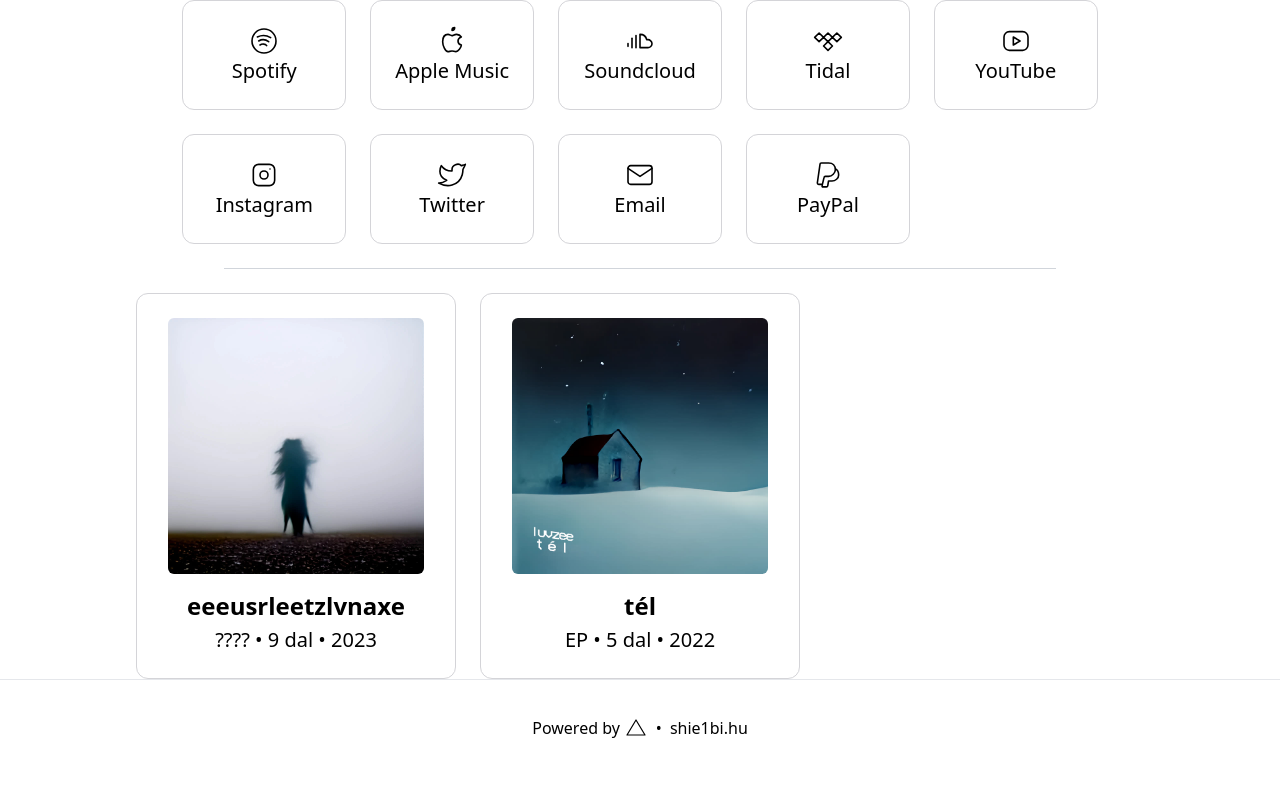
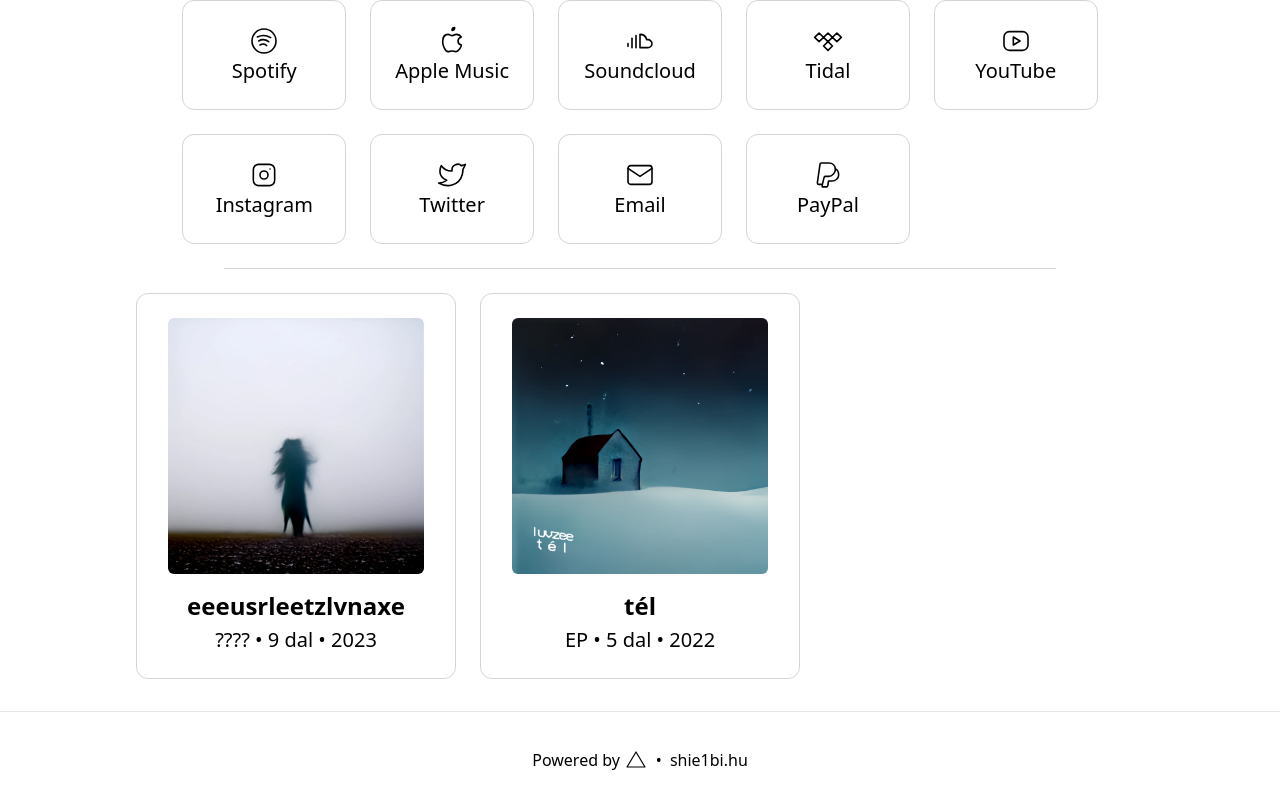
Before and after one commit to shie1/luvzee, a Next.js app: page / in a window 1280 px wide. Shown: the part 496-1305 px from the top of the page. Before the commit the page ends 1279 px from the top, so only its background shows below. Built offline with nearby package versions, Linux system fonts and the light colour scheme.

Commit message:
added margin to footer

```diff
--- a/pages/_app.tsx
+++ b/pages/_app.tsx
@@ -10,7 +10,7 @@
     </Head>
     <div className="flex flex-col items-center justify-center min-h-screen py-2">
       <Component {...pageProps} />
-      <footer className="flex items-center justify-center w-full h-24 border-t">
+      <footer className="mt-8 flex items-center justify-center w-full h-24 border-t">
         <a
           className="flex items-center justify-center"
           href="https://vercel.com?utm_source=create-next-app&utm_medium=default-template&utm_campaign=create-next-app"
```
